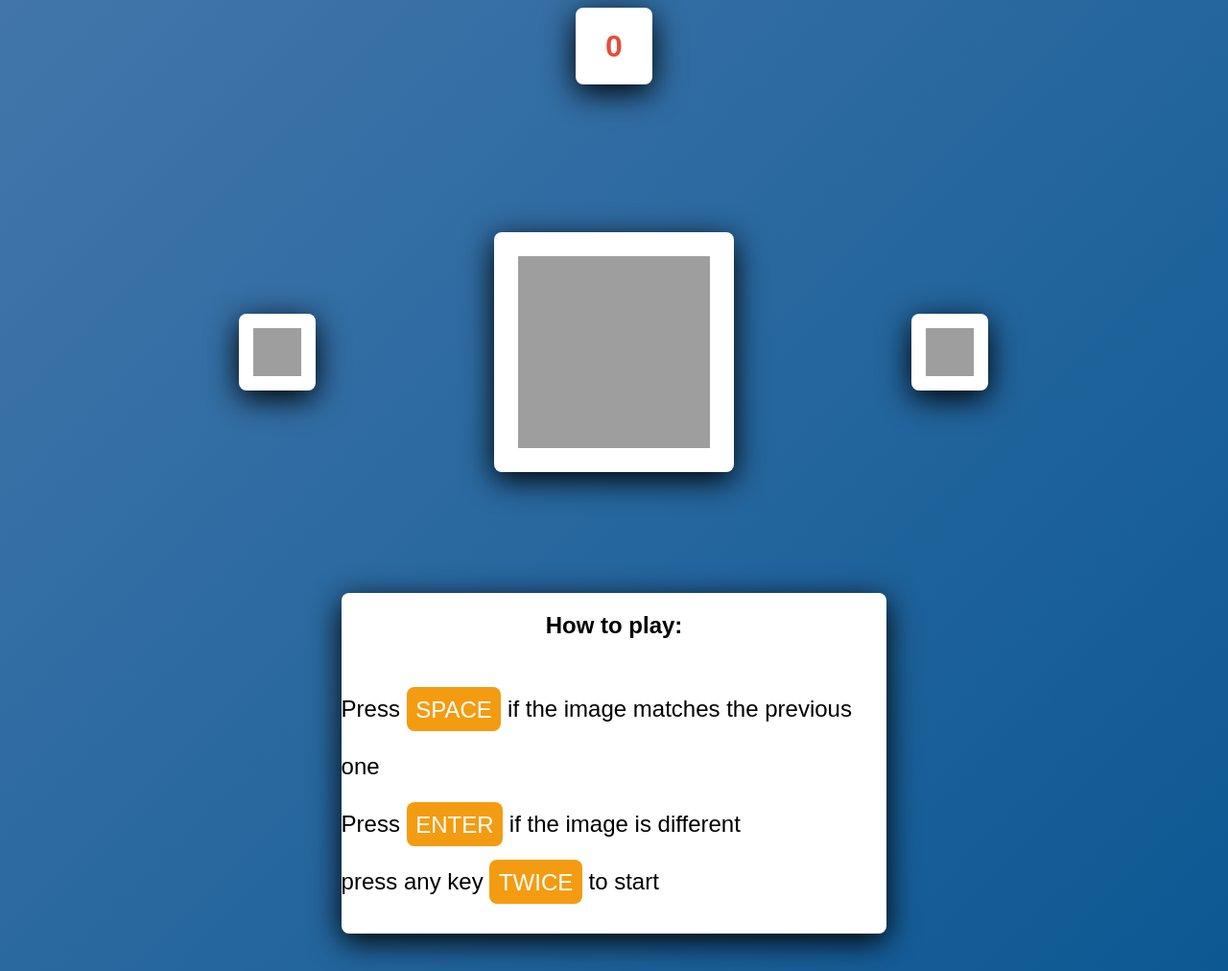
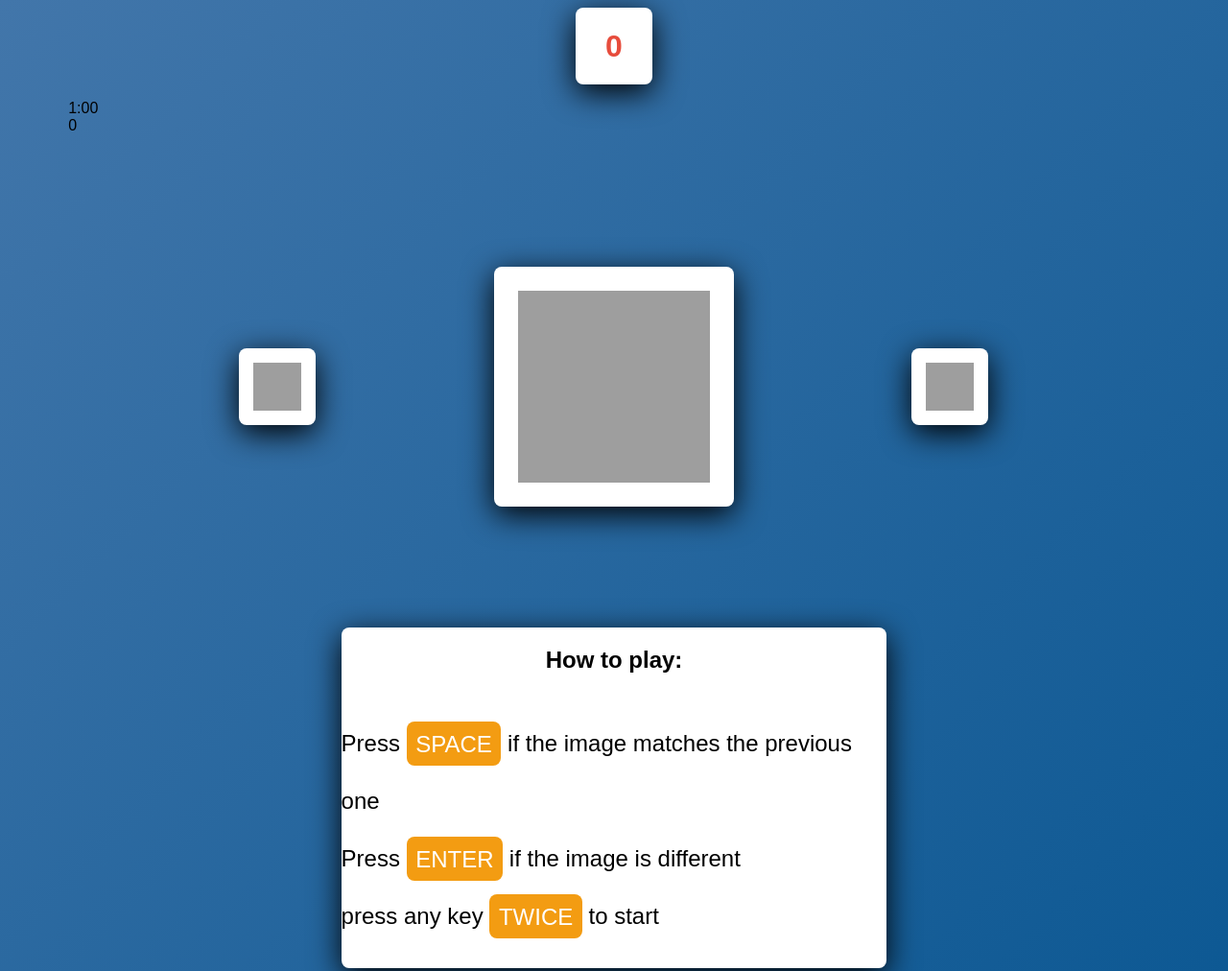
Before and after one commit to nightbomd/Brain-Game, a plain HTML site: page index.html in a window 1280 px wide. Shown: the top 1012 px of the page at 96% size. Drawn offline with Linux system fonts and the light colour scheme; grey boxes are pictures that could not be loaded; a web font is replaced by a local one.

Commit message:
Update index.html

```diff
--- a/index.html
+++ b/index.html
@@ -15,21 +15,25 @@
 
 
   <div class="main-game">
-    <div class="counter">0</div>
+    <div class="points">
+      <div class="counter">0</div>
+      <div class="time">1:00</div>
+      <div class="streak">0</div>
+    </div>
     <!--<div class="start-game">Start Game</div>-->
     <div class="handle-validation"></div>
-
+    <div class="msg"></div>
     <div class="container">
       <div class="arrow"><img src="https://codehs.com/uploads/4eb90dc2cedd71f47ca596f292b9d185"></div>
       <div class="img-container">
-        <div class="icon"><img class="shape"src="https://codehs.com/uploads/8a69636def6051e11e45f2b4e095ce46"></div>
+        <div class="icon"><img class="shape" src="https://codehs.com/uploads/8a69636def6051e11e45f2b4e095ce46"></div>
       </div>
       <div class="arrow"><img src="https://codehs.com/uploads/4eb90dc2cedd71f47ca596f292b9d185"></div>
     </div>
     <br>
 
     <div class="instructions">
-    <h2>How to play:</h2>
+      <h2>How to play:</h2>
       <p>
         Press <span class="key-highlight">SPACE</span> if the image matches the previous one<br>
         Press <span class="key-highlight">ENTER</span> if the image is different<br>
```
